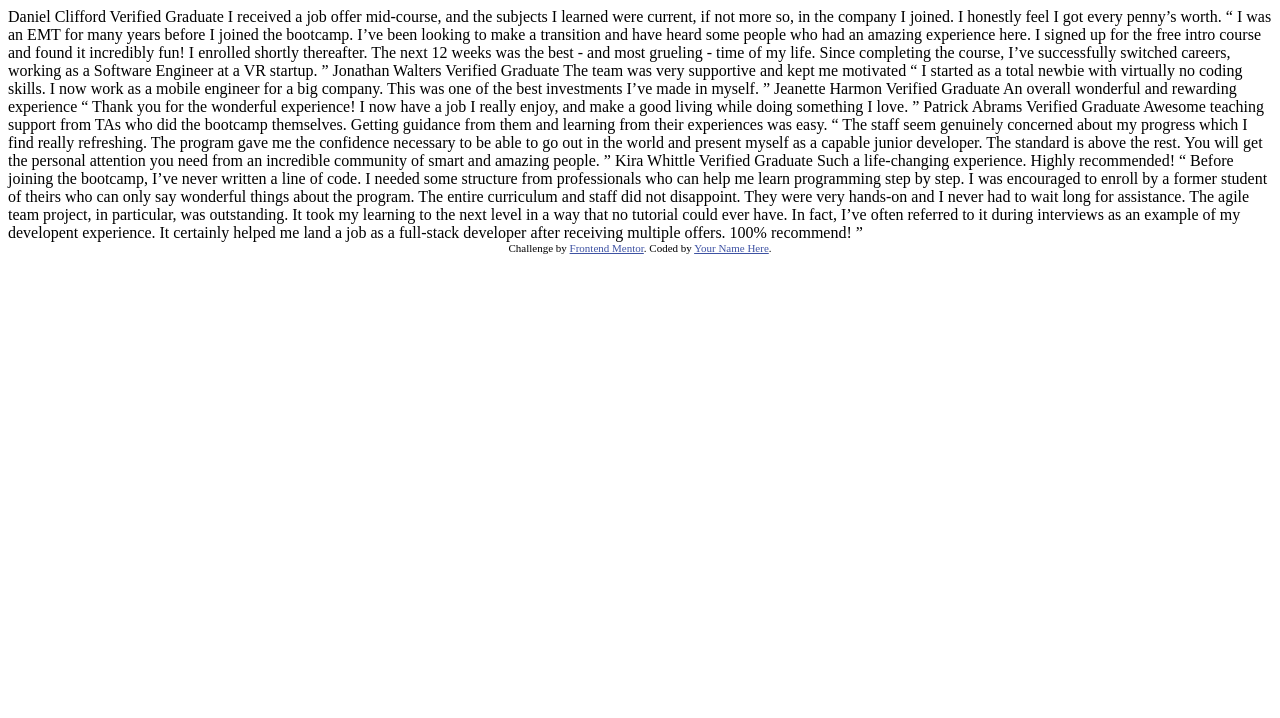
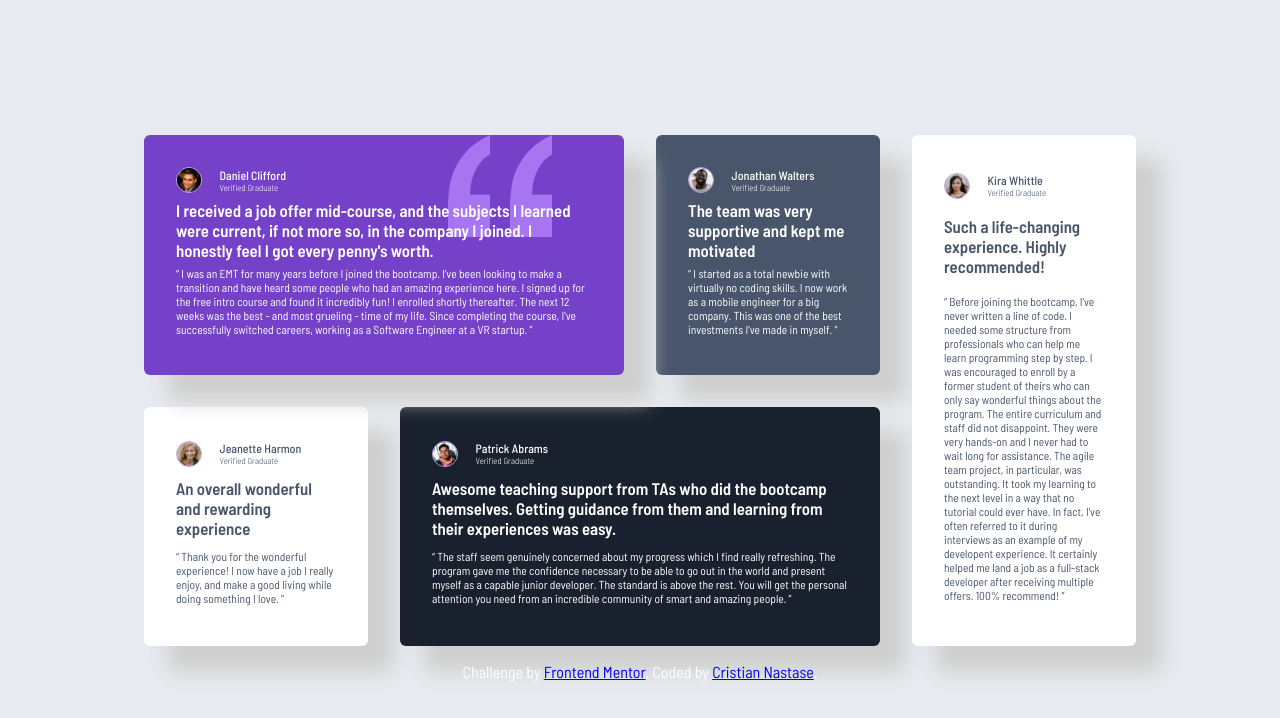
Before and after one commit to Cristian-Nastase/FrontendMentor-Testimonials-grid-section-main, a plain HTML site: page index.html in a window 1280 px wide. Drawn offline with Linux system fonts and the light colour scheme.

Commit message:
Finished the project

```diff
--- a/index.html
+++ b/index.html
@@ -5,72 +5,106 @@
   <meta name="viewport" content="width=device-width, initial-scale=1.0"> <!-- displays site properly based on user's device -->
 
   <link rel="icon" type="image/png" sizes="32x32" href="./images/favicon-32x32.png">
+  <link rel="stylesheet" href="style.css">
+
+  <link rel="preconnect" href="https://fonts.googleapis.com">
+
+  <!-- fonts -->
+  <link rel="preconnect" href="https://fonts.gstatic.com" crossorigin>
+  <link href="https://fonts.googleapis.com/css2?family=Barlow+Semi+Condensed:ital,wght@0,100;0,200;0,300;0,400;0,500;0,600;0,700;0,800;0,900;1,100;1,200;1,300;1,400;1,500;1,600;1,700;1,800;1,900&display=swap" rel="stylesheet">
 
   <title>Frontend Mentor | [Challenge Name Here]</title>
 
-  <!-- Feel free to remove these styles or customise in your own stylesheet 👍 -->
-  <style>
-    .attribution { font-size: 11px; text-align: center; }
-    .attribution a { color: hsl(228, 45%, 44%); }
-  </style>
 </head>
 <body>
-  Daniel Clifford
-  Verified Graduate
-
+  <main>
+  <section id="daniel" class="testimonial-card">
+    <div class="author-info">
+      <img class="author-image" src="images/image-daniel.jpg" alt="poza-autor-daniel"/>
+      <h1 class="author-name">Daniel Clifford</h1>
+    </div>
+    <h1 class="testimonial-header">
       I received a job offer mid-course, and the subjects I learned were current, if not more so,
-  in the company I joined. I honestly feel I got every penny’s worth.
-
-  “ I was an EMT for many years before I joined the bootcamp. I’ve been looking to make a
+      in the company I joined. I honestly feel I got every penny's worth.
+    </h1>
+    <p class="testimonial-paragraph">
+      “ I was an EMT for many years before I joined the bootcamp. I've been looking to make a
       transition and have heard some people who had an amazing experience here. I signed up
       for the free intro course and found it incredibly fun! I enrolled shortly thereafter.
       The next 12 weeks was the best - and most grueling - time of my life. Since completing
-  the course, I’ve successfully switched careers, working as a Software Engineer at a VR startup. ”
+      the course, I've successfully switched careers, working as a Software Engineer at a VR startup. ”
+    </p>
+  </section>
 
-  Jonathan Walters
-  Verified Graduate
+  <section id="jonathan" class="testimonial-card">
+    <div class="author-info">
+      <img class="author-image" src="images/image-jonathan.jpg" alt="poza-autor"/>
+      <h1 class="author-name">Jonathan Walters</h1>
+    </div>
+    <h1 class="testimonial-header">
+      The team was very supportive and kept me motivated
+    </h1>
+    <p class="testimonial-paragraph">
+      “ I started as a total newbie with virtually no coding skills. I now work as a mobile engineer
+      for a big company. This was one of the best investments I've made in myself. ”
+    </p>
+  </section>
 
-  The team was very supportive and kept me motivated
-
-  “ I started as a total newbie with virtually no coding skills. I now work as a mobile engineer
-  for a big company. This was one of the best investments I’ve made in myself. ”
-
-  Jeanette Harmon
-  Verified Graduate
-
+  <section id="jeanette" class="testimonial-card">
+    <div class="author-info">
+      <img class="author-image" src="images/image-jeanette.jpg" alt="poza-autor"/>
+      <h1 class="author-name">Jeanette Harmon</h1>
+    </div>
+    <h1 class="testimonial-header">
       An overall wonderful and rewarding experience
-
+    </h1>
+    <p class="testimonial-paragraph">
       “ Thank you for the wonderful experience! I now have a job I really enjoy, and make a good living
       while doing something I love. ”
+    </p>
+  </section>
 
-  Patrick Abrams
-  Verified Graduate
-
+  <section id="patrick" class="testimonial-card">
+    <div class="author-info">
+      <img class="author-image" src="images/image-patrick.jpg" alt="poza-autor"/>
+      <h1 class="author-name">Patrick Abrams</h1>
+    </div>
+    <h1 class="testimonial-header">
       Awesome teaching support from TAs who did the bootcamp themselves. Getting guidance from them and
       learning from their experiences was easy.
-
+    </h1>
+    <p class="testimonial-paragraph">
       “ The staff seem genuinely concerned about my progress which I find really refreshing. The program
       gave me the confidence necessary to be able to go out in the world and present myself as a capable
       junior developer. The standard is above the rest. You will get the personal attention you need from
       an incredible community of smart and amazing people. ”
+    </p>
+  </section>
 
-  Kira Whittle
-  Verified Graduate
-
+  <section id="kira" class="testimonial-card">
+    <div class="author-info">
+      <img class="author-image" src="images/image-kira.jpg" alt="poza-autor"/>
+      <h1 class="author-name">Kira Whittle</h1>
+    </div>
+    <h1 class="testimonial-header">
       Such a life-changing experience. Highly recommended!
-
-  “ Before joining the bootcamp, I’ve never written a line of code. I needed some structure from
+    </h1>
+    <p class="testimonial-paragraph">
+      “ Before joining the bootcamp, I've never written a line of code. I needed some structure from
       professionals who can help me learn programming step by step. I was encouraged to enroll by a former
       student of theirs who can only say wonderful things about the program. The entire curriculum and staff
       did not disappoint. They were very hands-on and I never had to wait long for assistance. The agile team
       project, in particular, was outstanding. It took my learning to the next level in a way that no tutorial
-  could ever have. In fact, I’ve often referred to it during interviews as an example of my developent
+      could ever have. In fact, I've often referred to it during interviews as an example of my developent
       experience. It certainly helped me land a job as a full-stack developer after receiving multiple offers.
       100% recommend! ”
+    </p>
+  </section>
+  </main>
 
   <div class="attribution">
     Challenge by <a href="https://www.frontendmentor.io?ref=challenge" target="_blank">Frontend Mentor</a>.
-    Coded by <a href="#">Your Name Here</a>.
+    Coded by <a href="#">Cristian Nastase</a>.
   </div>
 </body>
 </html>
--- /dev/null
+++ b/style.css
@@ -0,0 +1,261 @@
+:root
+{
+
+    --purple-50: hsl(260, 100%, 95%);
+    --purple-300: hsl(264, 82%, 80%);
+    --purple-500: hsl(263, 55%, 52%);
+
+    --white: hsl(0, 0%, 100%);
+    --grey-100: hsl(214, 17%, 92%);
+    --grey-200: hsl(0, 0%, 81%);
+    --grey-400: hsl(224, 10%, 45%);
+    --grey-500: hsl(217, 19%, 35%);
+    --dark-blue: hsl(219, 29%, 14%);
+    --black: hsl(0, 0%, 7%);
+
+    /* font sizes */
+
+    /* author */
+    --author-name-size: clamp(0.85rem, 0.2rem + 1vw, 2rem);
+
+    --header-size: clamp(1.475rem, 0.8rem + 1vw, 3rem);
+    --paragraph-size: clamp(1rem, 0.4rem + 1vw, 1.5rem);
+
+    /* spacing */
+    --spacing-200: 1.1rem;
+    --grid-gap: .5rem;
+
+    --margin-bottom-card: 1.5rem;
+}
+
+*
+{
+    margin: 0;
+    padding: 0;
+}
+
+body
+{
+    background-color: var(--grey-100);
+
+    display: flex;
+    align-items: center;
+    justify-content: space-around;
+    flex-flow: column;
+
+    height: 100vh;
+
+    overflow: scroll;
+
+    /* padding: 10vw; */
+}
+
+body > *
+{
+    font-family: "Barlow Semi Condensed", sans-serif;
+    color: var(--white);
+}
+
+
+main
+{
+    display: flex;
+    flex-direction: column;
+
+    align-items: center;
+    justify-content:space-evenly;
+}
+
+section.testimonial-card
+{
+    display: flex;
+    flex-flow: column;
+
+    justify-content: space-around;
+
+    padding: 2rem;
+    margin: 1rem;
+
+    text-align: left;
+
+    border-radius: 6px;
+
+    background-color: var(--purple-500);
+}
+
+section.testimonial-card > *
+{
+    margin-bottom: var(--margin-bottom-card);
+}
+
+div.author-info
+{
+    display: flex;
+    align-items: center;
+}
+
+div.author-info img.author-image
+{
+    margin-right: var(--spacing-200);
+    width: 2rem;
+    width: 2rem;
+
+    border-radius: 50%;
+    border: 1px solid var(--purple-300);
+}
+
+div.author-info h1.author-name
+{
+    display: flex;
+    justify-content: center;
+    flex-wrap: wrap;
+    flex-flow: column;
+
+    font-weight: 500;
+    font-size: var(--author-name-size);
+}
+
+div.author-info h1.author-name::after
+{
+    flex-grow: 1 0 auto;
+    font-weight: 300;
+    font-size: calc(var(--author-name-size) - .2rem);
+    content: "Verified Graduate";
+}
+
+section.testimonial-card > h1.testimonial-header
+{
+    font-size: var(--header-size);
+    font-weight: 600;
+}
+
+section.testimonial-card > p.testimonial-paragraph
+{
+    font-size: var(--paragraph-size);
+}
+
+section#daniel
+{
+    grid-area: d;
+}
+
+section#jonathan
+{
+    grid-area: j;
+    background-color: var(--grey-500);
+}
+
+section#jeanette
+{
+    grid-area: je;
+    background-color: var(--white);
+    color: var(--grey-500);
+}
+
+section#patrick
+{
+    grid-area: p;
+    background-color: var(--dark-blue);
+}
+
+section#kira
+{
+    grid-area: k;
+    background-color: var(--white);
+    color: var(--grey-500);
+}
+
+@media (min-width: 48rem)
+{
+    main
+    {
+        display: grid;
+        grid-template-columns: repeat(2, 1fr);
+        grid-template-rows: repeat(4,1fr);
+        grid-template-areas:
+        'd d'
+        'j je'
+        'p p'
+        'k k';
+
+        align-items: stretch;
+        row-gap: var(--grid-gap);
+        column-gap: var(--grid-gap);
+    }
+
+    section#daniel
+    {
+        position: relative;
+        overflow: hidden;
+    }
+
+    section#daniel::before
+    {
+        content: url(images/bg-pattern-quotation.svg);
+        position: absolute;
+        scale: 1.5;
+        top: 5%;
+        right: 5rem;
+        z-index: 0;
+    }
+
+    section#daniel > *
+    {
+        position: relative;
+        z-index: 1;
+    }
+}
+
+@media (min-width: 60rem)
+{
+
+    body
+    {
+        align-items: center;
+        justify-content: center;
+    }
+
+    section#daniel::before
+    {
+        scale:1;
+        top: 0%;
+        right: 15%;
+    }
+
+    div.author-info img.author-image
+    {
+        width: 1.5rem;
+        height: 1.5rem;
+    }
+
+    main
+    {
+        width: clamp(50vw, 100rem - 40vw ,80vw);
+
+        grid-template-columns: repeat(4, 1fr);
+        grid-template-rows: repeat(2, 1fr);
+        grid-template-areas:
+        'd d j k'
+        'je p p k';
+
+        --paragraph-size: .725rem;
+        --header-size: 1.05rem;
+        --author-name-size: .75rem;
+
+        --grid-gap: 0;
+
+        --margin-bottom-card: 0.4rem;
+    }
+
+    section.testimonial-card
+    {
+
+        box-shadow:
+        25px 25px 20px 1px var(--grey-200);
+    }
+
+    section#kira
+    {
+        --paragraph-size: 0.72rem;
+    }
+}
```
Also changed, not shown: 2 other files. Lines whose indentation alone changed are shown as unchanged.
